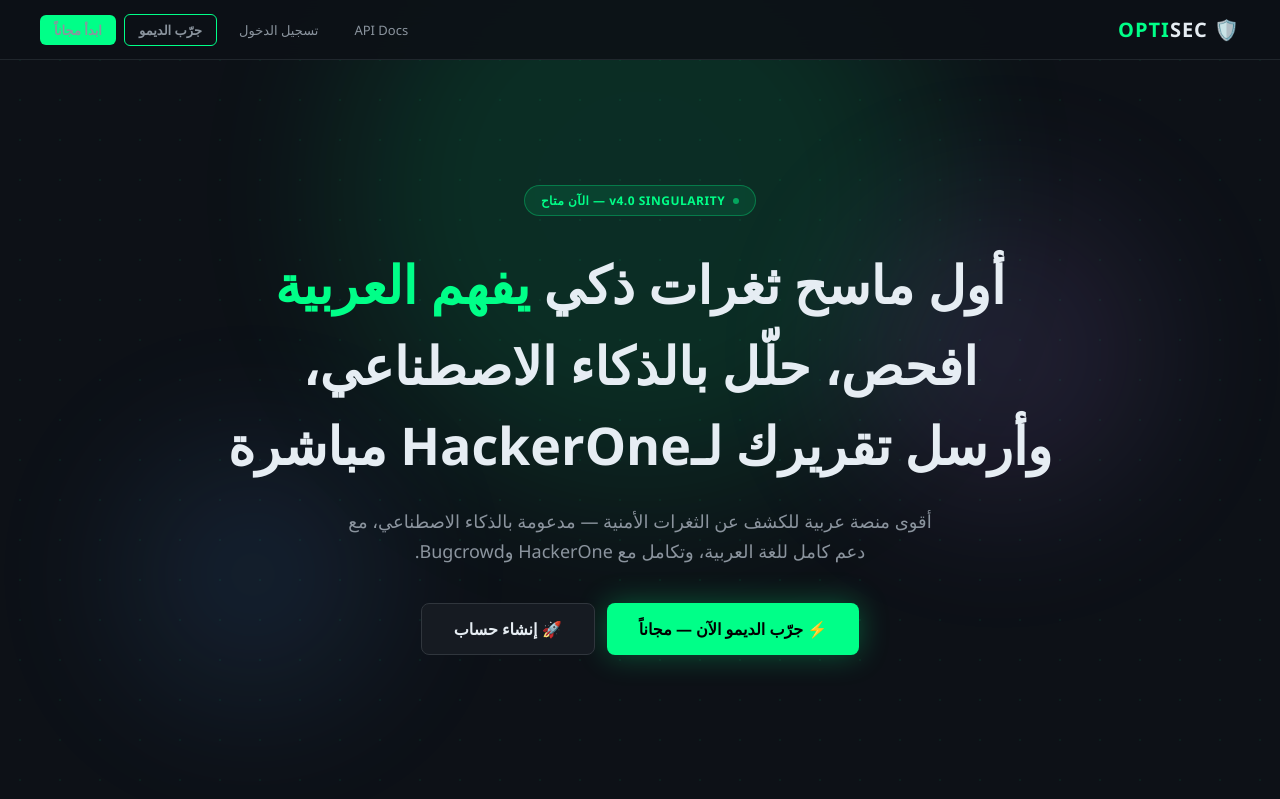
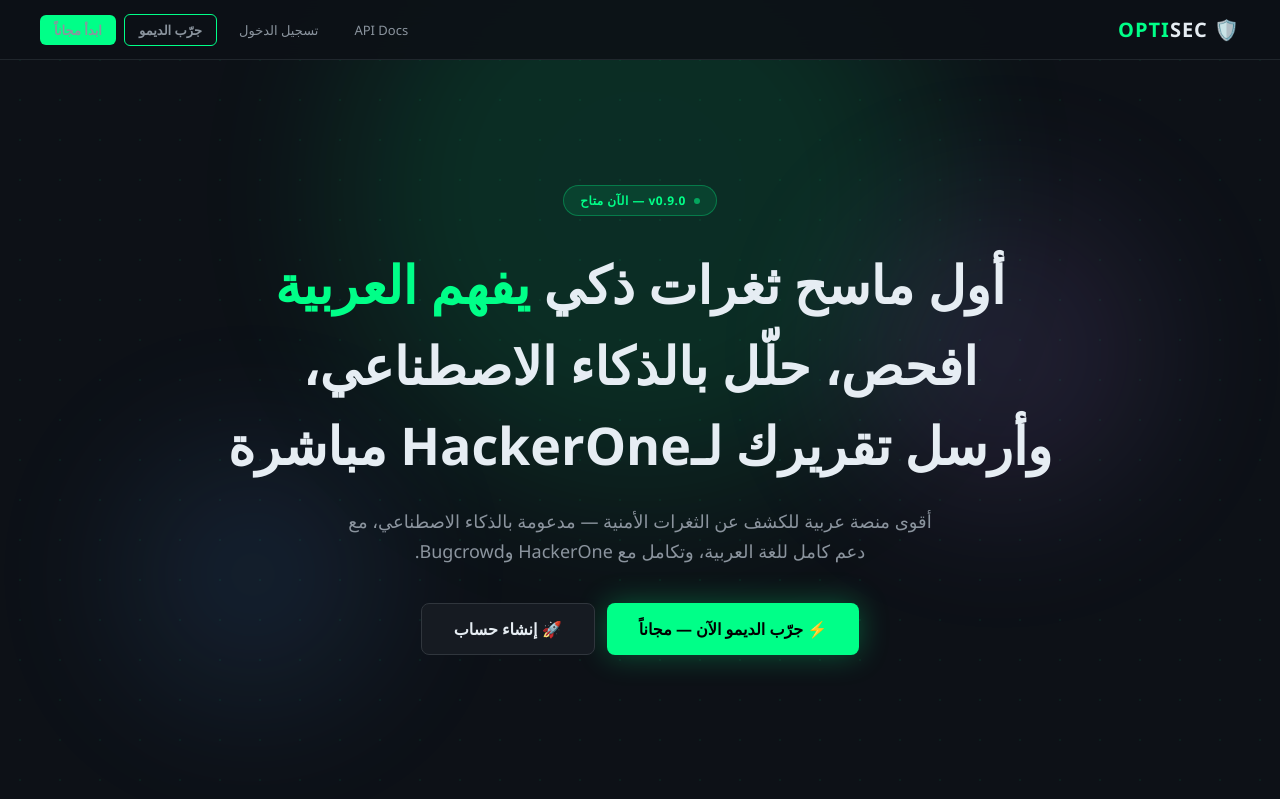
Before and after one commit to OptisecDev/optisec-recon-pro, a FastAPI app: page / in a window 1280 px wide. Shown: the top 799 px of the page. Run offline with FastAPI, Linux system fonts and the light colour scheme; parts of the project's set-up code (start-up, migrations or seed data) failed here and were passed over; some libraries are stand-ins or nearby versions.

Commit message:
chore: unify version to 0.9.0
Co-Authored-By: Claude Opus 5.5 <noreply@anthropic.com>

```diff
--- a/config.py
+++ b/config.py
@@ -127,8 +127,8 @@ FIRST_ADMIN_USER = os.environ.get("FIRST_ADMIN_USER", "admin")
 FIRST_ADMIN_EMAIL = os.environ.get("FIRST_ADMIN_EMAIL", "admin@optisec.local")
 
 # App
-APP_NAME = "OPTISEC v4.0 SINGULARITY"
-APP_VERSION = "4.0.0-singularity"
+APP_NAME = "OPTISEC Recon Pro"
+APP_VERSION = "0.9.0"
 ACCENT_COLOR = "#00ff88"
 
 # Scanning
--- a/web/app.py
+++ b/web/app.py
@@ -223,7 +223,7 @@ OPENAPI_TAGS = [
     {
         "name": "autonomous_redteam",
         "description": (
-            "Autonomous Red Team engine (v4.0 SINGULARITY) — AI-driven attack sessions, "
+            "Autonomous Red Team engine — AI-driven attack sessions, "
             "payload library, and automated report generation."
         ),
     },
@@ -500,7 +500,7 @@ app.include_router(quantum.router)
 app.include_router(federation.router)
 app.include_router(osint_router.router)
 
-# ─── v4.0 SINGULARITY Routers ─────────────────────────────────────────────────
+# ─── Advanced Module Routers ──────────────────────────────────────────────────
 app.include_router(attack_navigator.router)
 app.include_router(darkweb.router)
 app.include_router(darkweb_monitor.router)
--- a/web/templates/base.html
+++ b/web/templates/base.html
@@ -16,7 +16,7 @@
 <nav class="sidebar">
   <div class="sidebar-logo">
     <h1>🛡️ OPTISEC</h1>
-    <div class="version ieab099171" >v4.0 SINGULARITY</div>
+    <div class="version ieab099171" >v0.9.0</div>
     <a href="{{ '/license' if user and user.role == 'admin' else '/redeem' }}" class="lic-sidebar-badge lic-tier-{{ my_tier }}" title="{{ 'License Management' if user and user.role == 'admin' else 'Your plan: ' + user_tier_label(user) }}">
       {{ user_tier_label(user) }}
     </a>
@@ -82,7 +82,7 @@
       {% if not user_has_feature(user, 'ai_red_team') %}<span class="nav-lock">🔒</span>{% endif %}
     </a>
 
-    <div class="nav-section ie38170337" >SINGULARITY v4.0</div>
+    <div class="nav-section ie38170337" >Advanced</div>
     <a href="/attack-navigator" class="nav-item {% if active == 'attack_navigator' %}active{% endif %}">
       <span class="icon">🎯</span><span>ATT&CK Navigator</span>
       <span class="nav-beta-badge">Beta</span>
--- a/web/templates/index.html
+++ b/web/templates/index.html
@@ -499,7 +499,7 @@ async function parseNLP() {
 
 // ── Live Activity Feed ─────────────────────────────────────────────
 const actEvents = [
-  { color: 'green', text: 'System ONLINE — v4.0 SINGULARITY' },
+  { color: 'green', text: 'System ONLINE — v0.9.0' },
   { color: 'blue',  text: 'Threat Feed synchronized' },
   { color: 'teal',  text: 'NGFW ML engine loaded' },
   { color: 'purple',text: 'Quantum keys rotated' },
--- a/web/templates/landing.html
+++ b/web/templates/landing.html
@@ -319,7 +319,7 @@
   <div class="hero-content">
     <div class="hero-badge">
       <div class="hero-badge-dot"></div>
-      v4.0 SINGULARITY — الآن متاح
+      v0.9.0 — الآن متاح
     </div>
     <h1 class="hero-title">
       أول ماسح ثغرات ذكي <span class="accent">يفهم العربية</span><br>
@@ -539,7 +539,7 @@
 <footer>
   <div class="iefa3e1c7d">
     <span class="ief846ab42">🛡️ OPTISEC</span>
-    <span class="ie97fa7d84">v4.0 SINGULARITY</span>
+    <span class="ie97fa7d84">v0.9.0</span>
   </div>
   <div class="ie382a9529">
     <a href="/docs">API Docs</a>
--- a/web/templates/login.html
+++ b/web/templates/login.html
@@ -34,7 +34,7 @@
 <div class="auth-wrap">
   <div class="auth-logo">
     <h1>🛡️ OPTISEC</h1>
-    <p>v4.0 SINGULARITY — Enterprise Security Platform</p>
+    <p>v0.9.0 — Enterprise Security Platform</p>
   </div>
 
   <!-- Demo Box -->
--- a/web/templates/register.html
+++ b/web/templates/register.html
@@ -18,7 +18,7 @@
 <div class="auth-wrap">
   <div class="auth-logo">
     <h1>🛡️ OPTISEC</h1>
-    <p>v4.0 SINGULARITY — Enterprise Security Platform</p>
+    <p>v0.9.0 — Enterprise Security Platform</p>
   </div>
   <div class="card">
     <div class="card-header">
```
Also changed, not shown: .claude/skills/run/SKILL.md, 2 other files.
